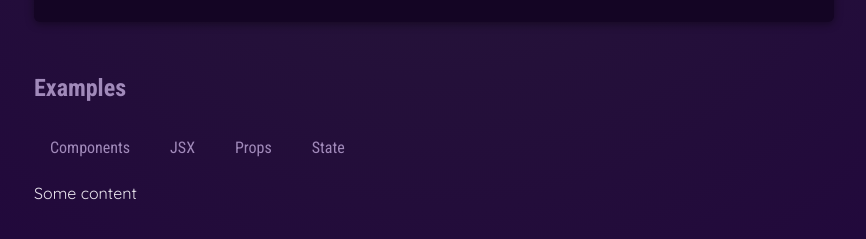
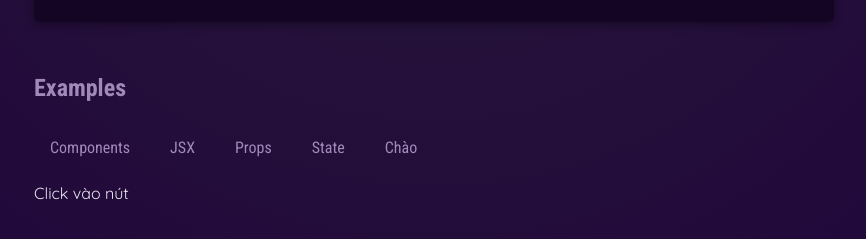
Before and after one commit to datjpro/Learn_React_JS, a React (Vite) app in the folder 14.0.Props_Start/: page / in a window 1280 px wide. Shown: the part 949-1188 px from the top of the page, without its empty margins (206-1072 px from the left). Built offline with nearby package versions, Linux system fonts and the light colour scheme.

Commit message:
14.9 State

```diff
--- a/14.0.Props_Start/src/App.jsx
+++ b/14.0.Props_Start/src/App.jsx
@@ -1,11 +1,25 @@
+import { useState } from "react";
+
 import Header from "./components/Header/Header.jsx";
 import { myData } from "../data.js";
 import MainContent from "./components/MainContent/MainContent.jsx";
 import TabButton from "./components/TabButton.jsx";
 function App() {
-  // console.log(myData[0].img);
+  useState();
+  console.log("app dc gọi");
+  const [selectedTopic, setSelectedTopic] = useState("Click vào nút"); //update state
+  const currentHour = new Date().getHours();
+  function chaoBuoi() {
+    if (currentHour < 12) {
+      return "Chào buổi sáng";
+    } else if (currentHour < 18) {
+      return "Chào buổi chiều";
+    } else {
+      return "Chào buổi tối";
+    }
+  }
   function handleSelect(selectButton) {
-    alert(`${selectButton} được chọn`);
+    setSelectedTopic(selectButton);
   }
 
   // function createHandler(buttonName) {
@@ -40,12 +54,13 @@ function App() {
             <TabButton onSelect={()=>{handleSelect(`jsx`);}}>JSX</TabButton>
             <TabButton onSelect={()=>{handleSelect(`props`);}}>Props</TabButton>
             <TabButton onSelect={()=>{handleSelect(`state`);}}>State</TabButton>
+            <TabButton onSelect={()=>{handleSelect(chaoBuoi());}}>Chào</TabButton>
             {/* <TabButton onSelect={createHandler('Components')}>Components</TabButton>
             <TabButton onSelect={createHandler('JSX')}>JSX</TabButton>
             <TabButton onSelect={createHandler('Props')}>Props</TabButton>
             <TabButton onSelect={createHandler('State')}>State</TabButton>  */}
           </menu>
-          Some content
+          {selectedTopic}
         </section>
       </main>
     </>
```
